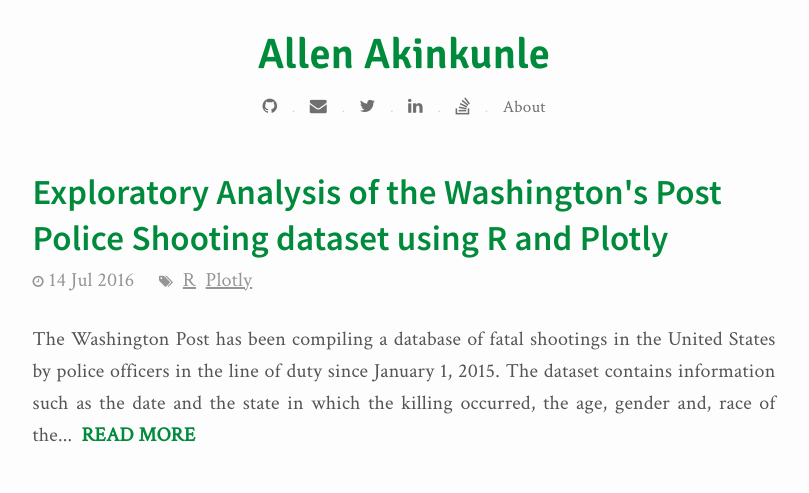
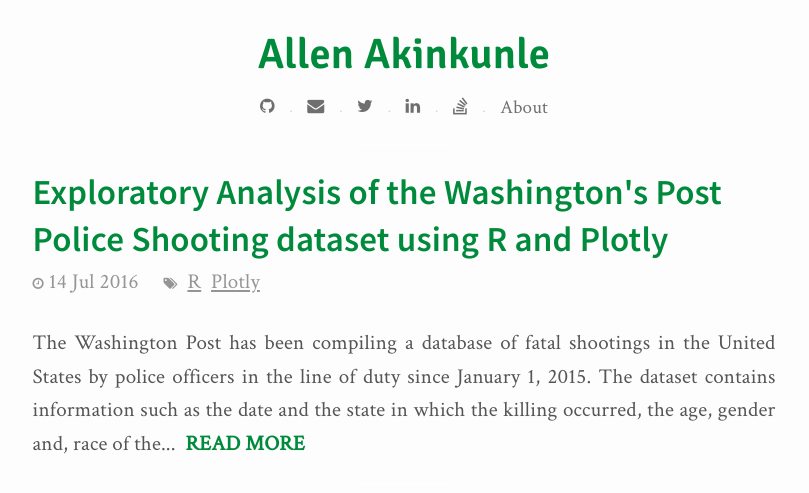
Before and after one commit to allenakinkunle/allenakinkunle.github.io, a Jekyll site: the page built from index.html, in a window 1280 px wide. Shown: the top 493 px of the page, without its empty margins (236-1045 px from the left). Built offline with Jekyll 4.4.1, drawn with Linux system fonts in a browser that asks for light colours; the list of posts is cut into pages by our own code.

Commit message:
Fix sizing

```diff
--- a/_sass/layout.scss
+++ b/_sass/layout.scss
@@ -197,6 +197,7 @@
   }
   a.about {
     font-weight: normal;
+    font-size: 19px;
   }
   .dot {
     font-size: 0.8em;
--- a/_sass/typography.scss
+++ b/_sass/typography.scss
@@ -16,13 +16,13 @@
 /*- Typography for medium and small screen, based on 16px font-size -*/
 
 p, ul, ol {
-	font-size: 18px; /* 18px / 16px */
+	font-size: 19px; /* 18px / 16px */
 	line-height: 1.6em; /* 24px/16px */
-	margin-bottom: 1.125em; /* 24px/18px */
+	margin-bottom: 1em; /* 24px/18px */
 }
 
 li {
-	font-size: 18px;
+	font-size: 19px;
 }
 
 h1 {
@@ -81,18 +81,18 @@
 @media (min-width: 760px) { //Breakpoint set to 940px
 
 p, ul, ol {
-	font-size: 20px; /* 18px */
+	font-size: 21px; /* 18px */
 	line-height: 1.6em; /* 24px/18px */
 	margin-bottom: 1.3334em; /* 24px/18px */
 
 }
 
 li {
-	font-size: 20px;
+	font-size: 21px;
 }
 
 p {
-	font-size: 20px;
+	font-size: 21px;
 	margin-bottom: 1em;
 }
 
```
